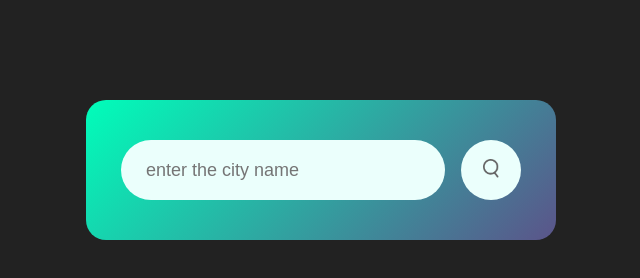
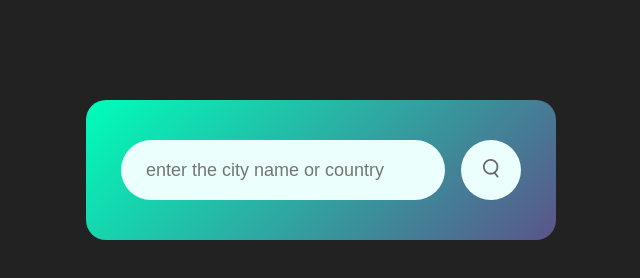
Before and after one commit to amalanto1611/wheatherapp, a plain HTML site: page index.html in a window 1280 px wide. Shown: the full height of the page, 319-959 px from the left. Drawn offline with Linux system fonts and the light colour scheme.

Commit message:
added country

```diff
--- a/index.html
+++ b/index.html
@@ -9,7 +9,7 @@
 <body>
     <div class="card">
         <div class="search">
-            <input type="text" placeholder="enter the city name "
+            <input type="text" placeholder="enter the city name or country"
             spellcheck="false">
             <button><img src="search.png"></button>
         </div>
```
